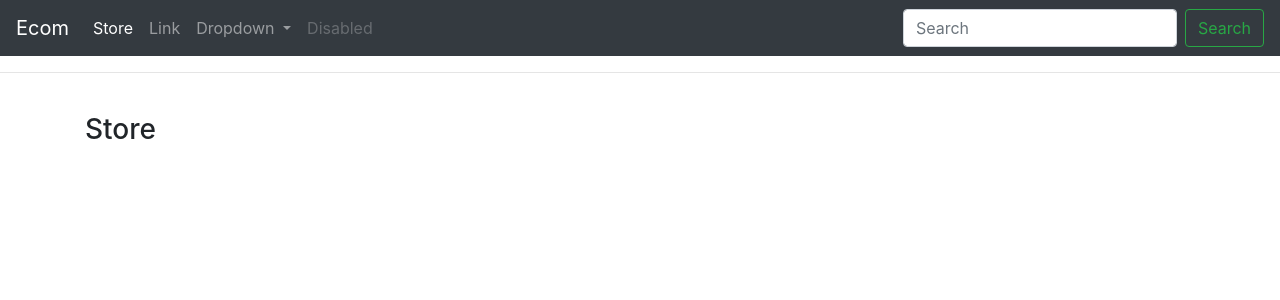
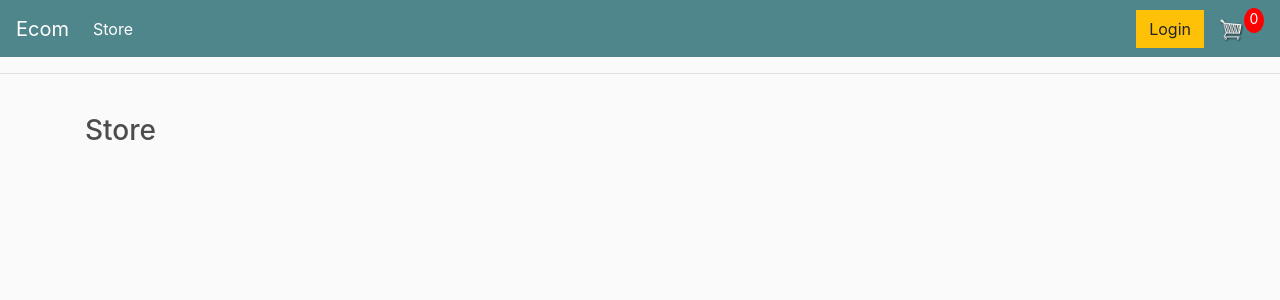
Before and after one commit to NiramayThaker/Django-ECommerce-with-payment, a Django app: page / in a window 1280 px wide. Shown: the top 300 px of the page. Run offline with Django 4.2, Linux system fonts and the light colour scheme; some libraries are stand-ins or nearby versions.

Commit message:
Setting up templates

```diff
--- a/static/css/main.css
+++ b/static/css/main.css
@@ -1,3 +1,99 @@
 body{
-    background-color: blue;
+	background-color: hsl(0, 0%, 98%);
 }
+
+h1,h2,h3,h4,h5,h6{
+	color:hsl(0, 0%, 30%);
+}
+
+.box-element{
+	box-shadow:hsl(0, 0%, 80%) 0 0 16px;
+	background-color: #fff;
+	border-radius: 4px;
+	padding: 10px;
+}
+
+.thumbnail{
+	width: 100%;
+	height: 200px;
+	-webkit-box-shadow: -1px -3px 5px -2px rgba(214,214,214,1);
+    -moz-box-shadow: -1px -3px 5px -2px rgba(214,214,214,1);
+    box-shadow: -1px -3px 5px -2px rgba(214,214,214,1);
+}
+
+.product{
+	border-radius: 0 0 4px 4px;
+}
+
+.bg-dark{
+	background-color: #4f868c!important;
+}
+
+#cart-icon{
+	width:25px;
+	display: inline-block;
+	margin-left: 15px;
+}
+
+#cart-total{
+	display: block;
+	text-align: center;
+	color:#fff;
+	background-color: red;
+	width: 20px;
+	height: 25px;
+	border-radius: 50%;
+	font-size: 14px;
+}
+
+.col-lg-4, .col-lg-6, .col-lg-8, .col-lg-12{
+	margin-top: 10px;
+}
+
+.btn{
+	border-radius: 0;
+}
+
+.row-image{
+	width: 100px;
+}
+
+.form-field{
+	width:250px;
+	display: inline-block;
+	padding: 5px;
+}
+
+.cart-row{
+	display: flex;
+    align-items: flex-stretch;
+    padding-bottom: 10px;
+    margin-bottom: 10px;
+    border-bottom: 1px solid #ececec;
+
+}
+
+.quantity{
+	display: inline-block;
+	font-weight: 700;
+	padding-right:10px;
+
+
+}
+
+.chg-quantity{
+	width: 12px;
+	cursor: pointer;
+	display: block;
+	margin-top: 5px;
+	transition:.1s;
+}
+
+.chg-quantity:hover{
+	opacity: .6;
+}
+
+
+.hidden{
+	display: none!important;
+}
--- a/store/templates/store/main.html
+++ b/store/templates/store/main.html
@@ -7,7 +7,7 @@
     <title>Home</title>
     <link rel="stylesheet" href="https://stackpath.bootstrapcdn.com/bootstrap/4.4.1/css/bootstrap.min.css"
           integrity="sha384-Vkoo8x4CGsO3+Hhxv8T/Q5PaXtkKtu6ug5TOeNV6gBiFeWPGFN9MuhOf23Q9Ifjh" crossorigin="anonymous">
-{#    <link rel="stylesheet" type="text/css" href="{% static 'css/main.css' %}">#}
+        <link rel="stylesheet" type="text/css" href="{% static 'css/main.css' %}">
 </head>
 
 <body>
@@ -24,29 +24,18 @@
             <li class="nav-item active">
                 <a class="nav-link" href="{% url 'store' %}">Store<span class="sr-only">(current)</span></a>
             </li>
-            <li class="nav-item">
-                <a class="nav-link" href="#">Link</a>
-            </li>
-            <li class="nav-item dropdown">
-                <a class="nav-link dropdown-toggle" href="#" id="navbarDropdown" role="button" data-toggle="dropdown"
-                   aria-haspopup="true" aria-expanded="false">
-                    Dropdown
-                </a>
-                <div class="dropdown-menu" aria-labelledby="navbarDropdown">
-                    <a class="dropdown-item" href="#">Action</a>
-                    <a class="dropdown-item" href="#">Another action</a>
-                    <div class="dropdown-divider"></div>
-                    <a class="dropdown-item" href="#">Something else here</a>
-                </div>
-            </li>
-            <li class="nav-item">
-                <a class="nav-link disabled" href="#">Disabled</a>
-            </li>
         </ul>
-        <form class="form-inline my-2 my-lg-0">
-            <input class="form-control mr-sm-2" type="search" placeholder="Search" aria-label="Search">
-            <button class="btn btn-outline-success my-2 my-sm-0" type="submit">Search</button>
-        </form>
+
+
+        <div class="form-inline my-2 my-lg-0">
+            <a href="#" class="btn btn-warning">Login</a>
+
+            <a href="{% url 'cart' %}">
+                <img id="cart-icon" src="{% static 'images/cart.png' %}" alt="">
+            </a>
+            <p id="cart-total">0</p>
+        </div>
+
     </div>
 </nav>
 
```
